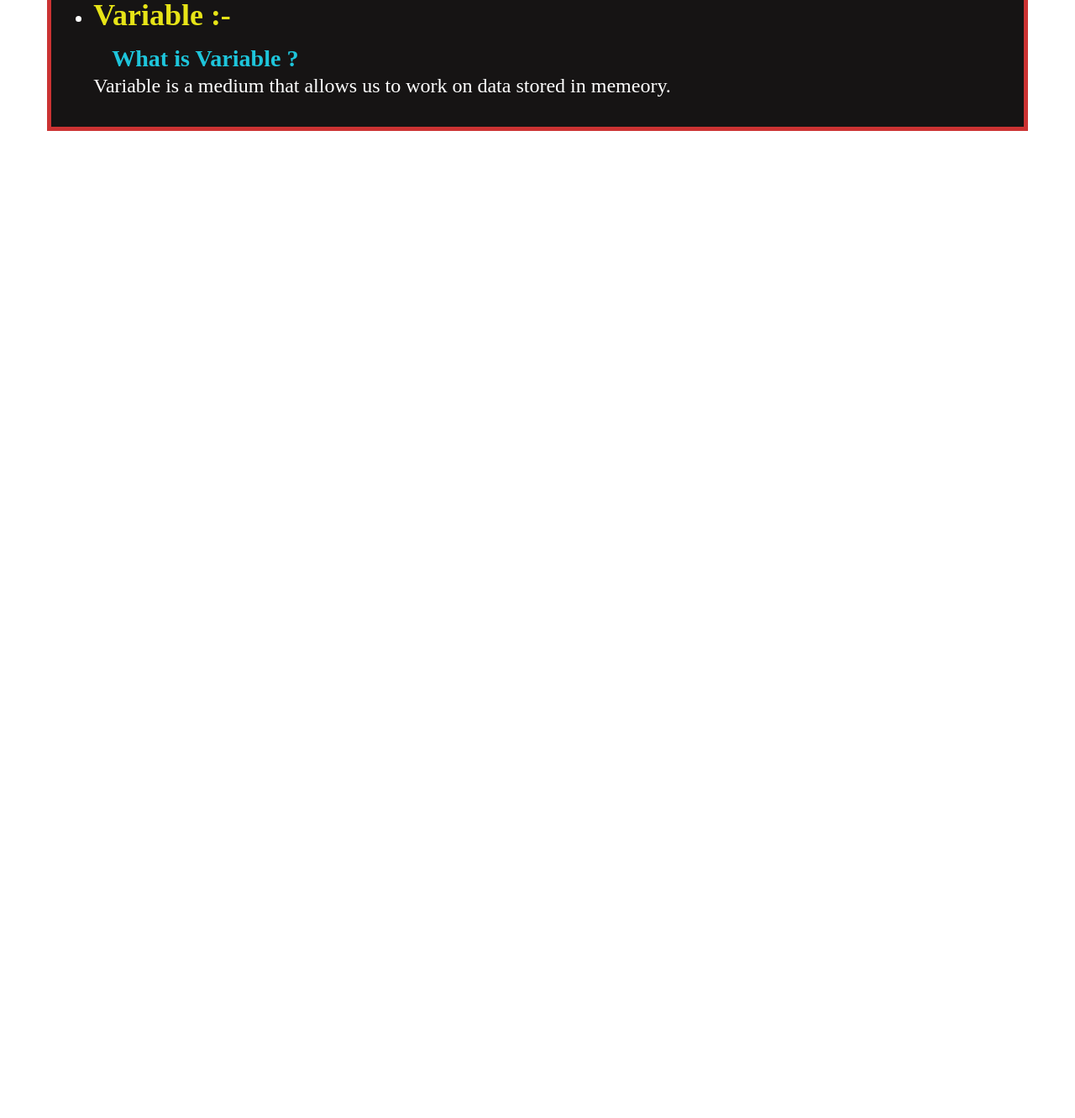
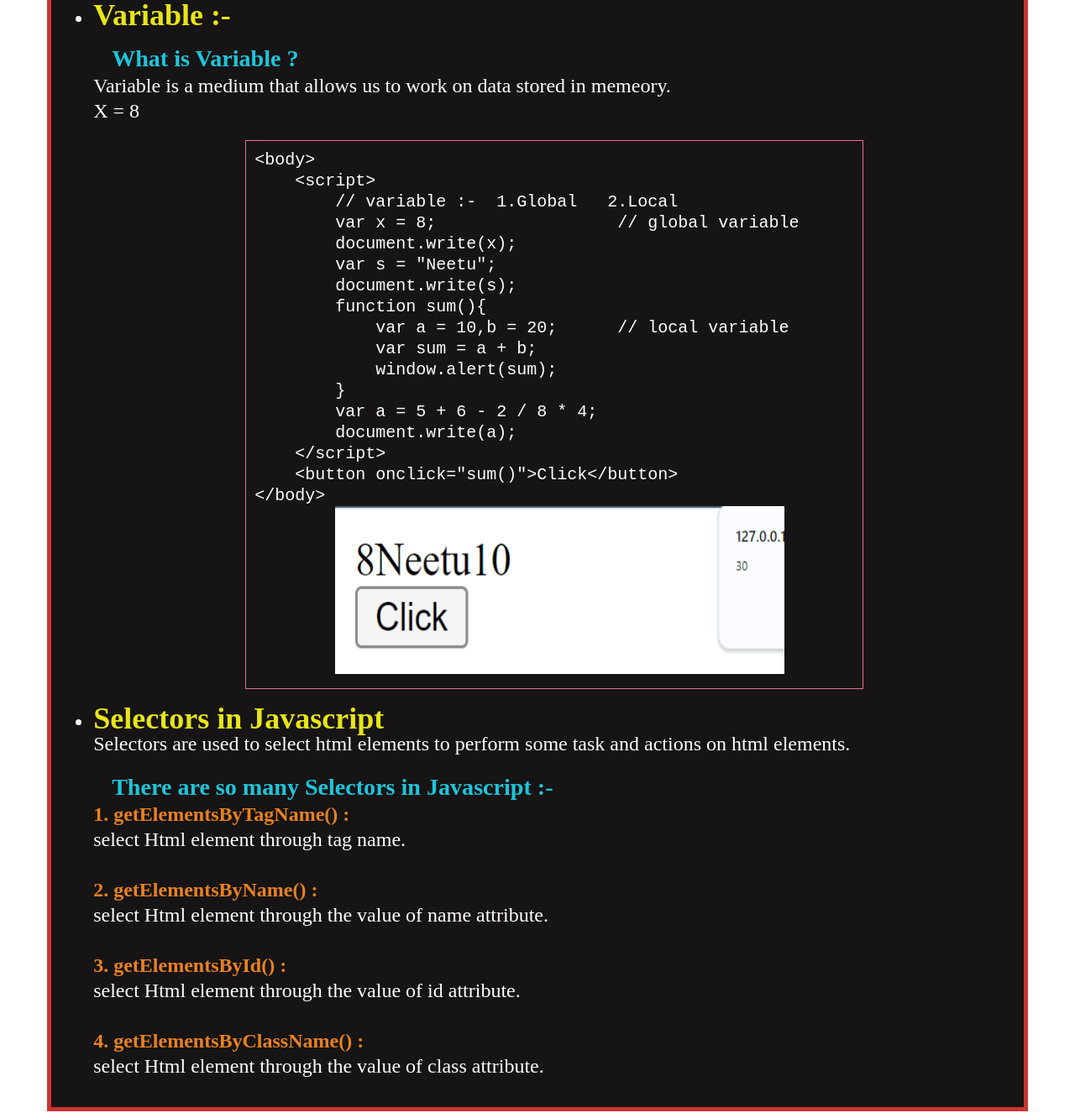
Before and after one commit to neetujangid2004/JavascriptCode, a plain HTML site: page js/NotesOfJavascript.html in a window 1280 px wide. Shown: the part 4839-6171 px from the top of the page at 84% size. Before the commit the page ends 5003 px from the top, so only its background shows below. Drawn offline with Linux system fonts and the light colour scheme.

Commit message:
add files

```diff
--- a/js/NotesOfJavascript.html
+++ b/js/NotesOfJavascript.html
@@ -203,7 +203,7 @@ _   underscore
                     <h3>There are two types of functions :-</h3>
                     <h4 class="color">1. Built in function (predefined function) :-</h4>
                     Their work is already sure And these can be called just. You can not make predefined function only you can call predefined function.
-                    <pre>Example :-  alert()  : window.alert()
+<pre>Example :-  alert()  : window.alert()
             write()  : document.write()
             log()    : console.log()
             <div class="code">&lt;body&gt;
@@ -224,12 +224,12 @@ _   underscore
     &lt;button onclick="window.open('../images (7).jpg')">Open a photo&lt;/button&gt;
     &lt;button onclick="window.print()">Print of open window&lt;/button&gt;
 &lt;/body&gt;
-<img src="../images/predefindfunction.png" alt="output" width="80%" height="290"></div></pre>
+        <img src="../images/predefindfunction.png" alt="output" width="80%" height="290"></div></pre>
                     Note : remember you can only call predefined functions you have not any permission to change or edit predefined functions.<br>If you want to call a predefined function you have to learn about mouse or keyboard events<br>
                     <span>Mouse Events</span>:- onclicke, onchange, onmouseover, onmouseout<br><br>
                     <h4 class="color">2. User defined function :-</h4>
                     Javascript allows you to define functions according to your need. These functions are known as user-dfined functions.
-                    <pre><div class="code">&lt;body&gt;
+<pre><div class="code">&lt;body&gt;
     &lt;script&gt;
         function name(){
             window.alert("Neetu Jangid");
@@ -248,12 +248,39 @@ _   underscore
     &lt;button onclick="first()">First&lt;/button>
     &lt;button onclick="second()">Second&lt;/button>
 &lt;/body&gt;
-<img src="../images/userDefined.png" alt="output" width="75%" height="200"></div></pre>
+        <img src="../images/userDefined.png" alt="output" width="75%" height="200"></div></pre>
                 </li>
                 <li>
                     <h2>Variable :-</h2>
                     <h3>What is Variable ?</h3>
-                    Variable is a medium that allows us to work on data stored in memeory.
+                    Variable is a medium that allows us to work on data stored in memeory. <br>
+                    X = 8
+<pre><div class="code">&lt;body&gt;
+    &lt;script&gt;
+        // variable :-  1.Global   2.Local
+        var x = 8;                  // global variable
+        document.write(x);
+        var s = "Neetu";
+        document.write(s);
+        function sum(){
+            var a = 10,b = 20;      // local variable
+            var sum = a + b;
+            window.alert(sum);
+        }
+        var a = 5 + 6 - 2 / 8 * 4;
+        document.write(a);
+    &lt;/script&gt;
+    &lt;button onclick="sum()">Click&lt;/button&gt;
+&lt;/body&gt;
+        <img src="../images/variable.png" alt="output" width="75%" height="200"></div></pre>
+                </li>
+                <li>
+                    <h2>Selectors in Javascript</h2>
+                    Selectors are used to select html elements to perform some task and actions on html elements. <h3>There are so many Selectors in Javascript :-</h3>
+                    <h4 class="color">1. getElementsByTagName() : </h4>select Html element through tag name. <br><br>
+                    <h4 class="color">2. getElementsByName() : </h4>select Html element through the value of name attribute. <br><br>
+                    <h4 class="color">3. getElementsById() : </h4>select Html element through the value of id attribute. <br><br>
+                    <h4 class="color">4. getElementsByClassName() : </h4>select Html element through the value of class attribute.
                 </li>
             </ul>
     </div>
```
Also changed, not shown: js/selectors.html (added, +22 -0 lines), js/variable.html (added, +26 -0 lines), images/variable.png (added).
